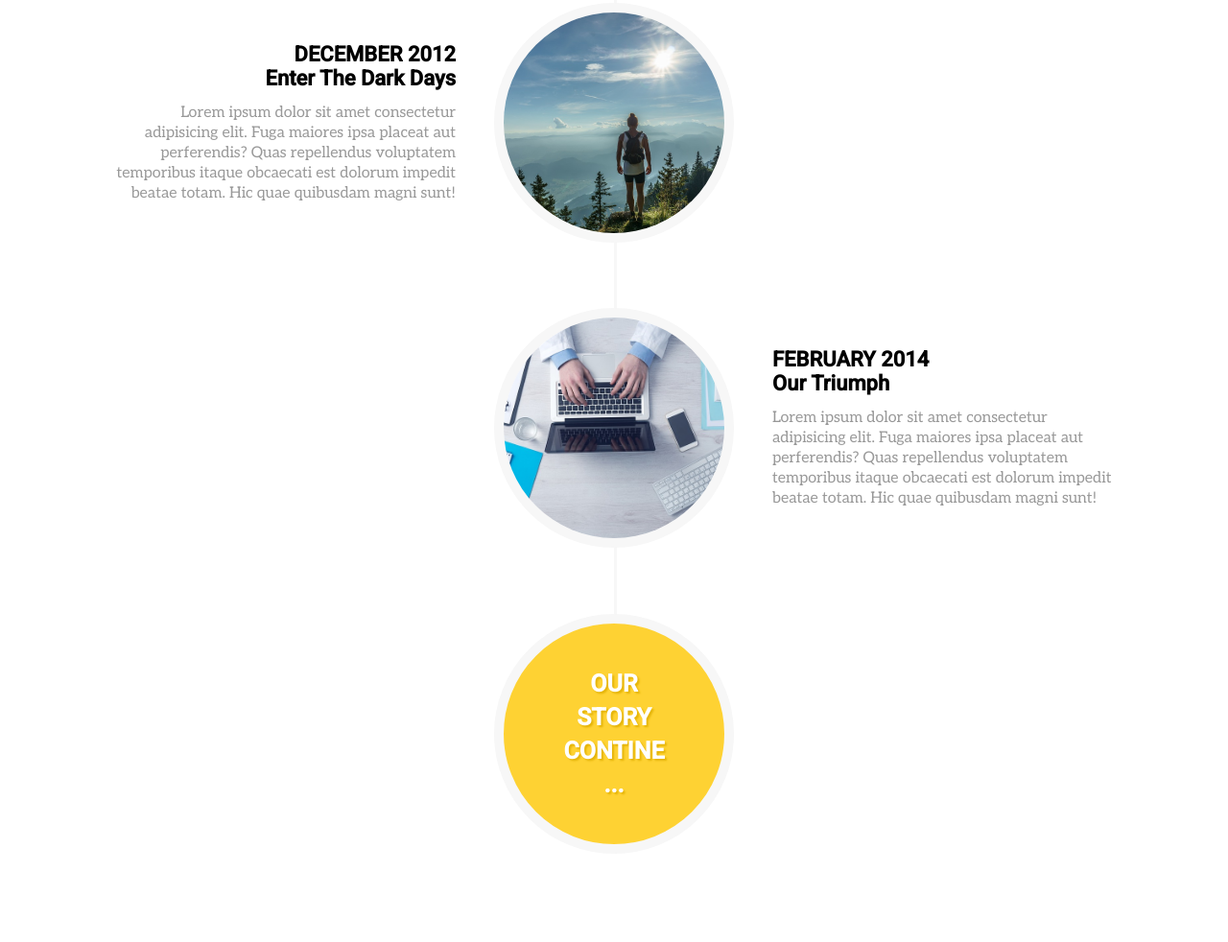
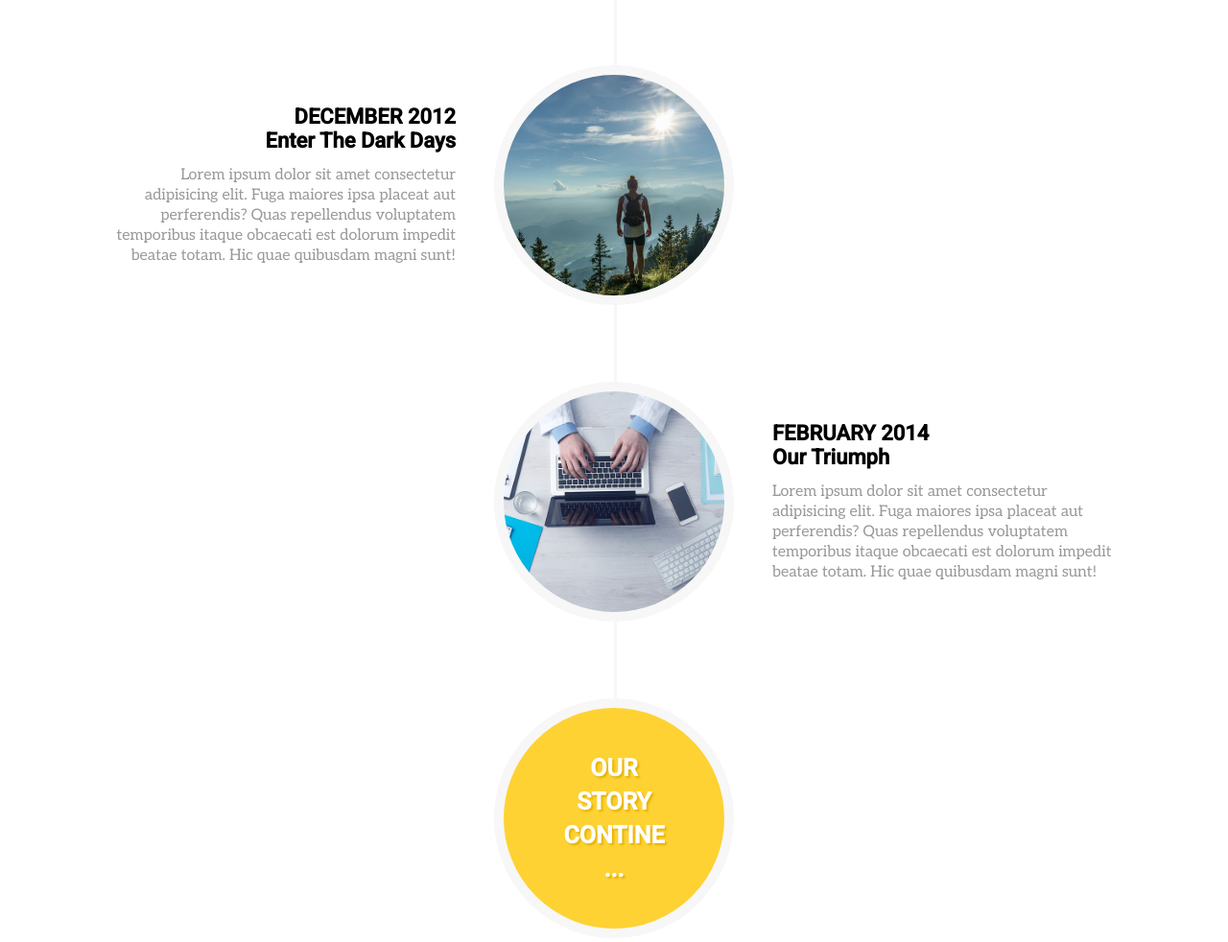
Before and after one commit to patryk-stanek/golden, a website: page index.html in a window 1280 px wide. Shown: the part 3538-4520 px from the top of the page at 96% size. Drawn offline with Linux system fonts and the light colour scheme; a web font is replaced by a local one.

```diff
--- a/index.html
+++ b/index.html
@@ -119,10 +119,8 @@
                         <p class="paragraph-2">Lorem ipsum dolor sit amet consectetur adipisicing elit. Fuga maiores ipsa placeat aut perferendis? Quas repellendus voluptatem temporibus itaque obcaecati est dolorum impedit beatae totam. Hic quae quibusdam magni sunt!</p>
                     </div>
                     <img src="images/about-2.jpg" alt="about__img-2" class="about__img">
-                    <!-- <div class="about__filler"></div> -->
                 </div>
                 <div class="about__box u-margin-top-big">
-                    <!-- <div class="about__filler"></div> -->
                     <img src="images/about-3.jpg" alt="about__img-3" class="about__img">
                     <div class="about__text about__text--left">
                         <h4 class="heading-4">Januray 2011</h4>
@@ -137,10 +135,8 @@
                         <p class="paragraph-2">Lorem ipsum dolor sit amet consectetur adipisicing elit. Fuga maiores ipsa placeat aut perferendis? Quas repellendus voluptatem temporibus itaque obcaecati est dolorum impedit beatae totam. Hic quae quibusdam magni sunt!</p>
                     </div>
                     <img src="images/about-4.jpg" alt="about__img-4" class="about__img">
-                    <!-- <div class="about__filler"></div> -->
                 </div>
                 <div class="about__box u-margin-top-big">
-                    <!-- <div class="about__filler"></div> -->
                     <img src="images/about-1.jpg" alt="about__img-1" class="about__img">
                     <div class="about__text about__text--left">
                         <h4 class="heading-4">February 2014</h4>
@@ -148,7 +144,7 @@
                         <p class="paragraph-2">Lorem ipsum dolor sit amet consectetur adipisicing elit. Fuga maiores ipsa placeat aut perferendis? Quas repellendus voluptatem temporibus itaque obcaecati est dolorum impedit beatae totam. Hic quae quibusdam magni sunt!</p>
                     </div>
                 </div>
-                <div class="about__box">
+                <div class="about__box u-margin-top-big">
                     <div class="about__circle">
                         Our<br>
                         Story<br>
--- a/sass/_about.scss
+++ b/sass/_about.scss
@@ -26,7 +26,6 @@
     &__box {
         @include flexbox;
         align-items: center;
-        margin-bottom: 15rem;
 
         &:nth-of-type(even) {
             justify-content: flex-end;
@@ -103,18 +102,6 @@
         }
     }
 
-    &__img {
-        position: absolute;
-        left: 50%;
-        transform: translateX(-50%);
-
-        @include respond(break-l) {
-            position: relative;
-            left: 0;
-            transform: none;
-        }
-    }
-
     &__circle {
         background-color: $color-primary;
         display: flex;
```
Also changed, not shown: css/style.css, 1 other file.
